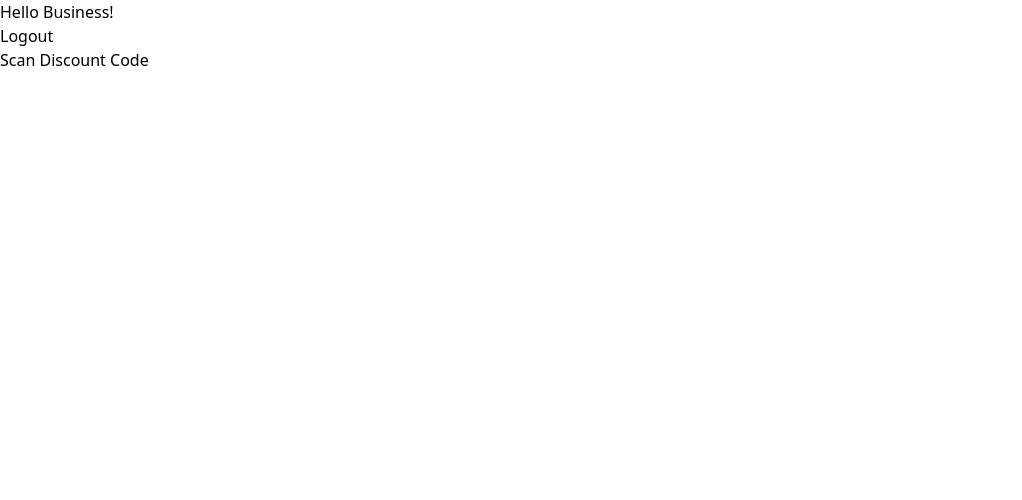
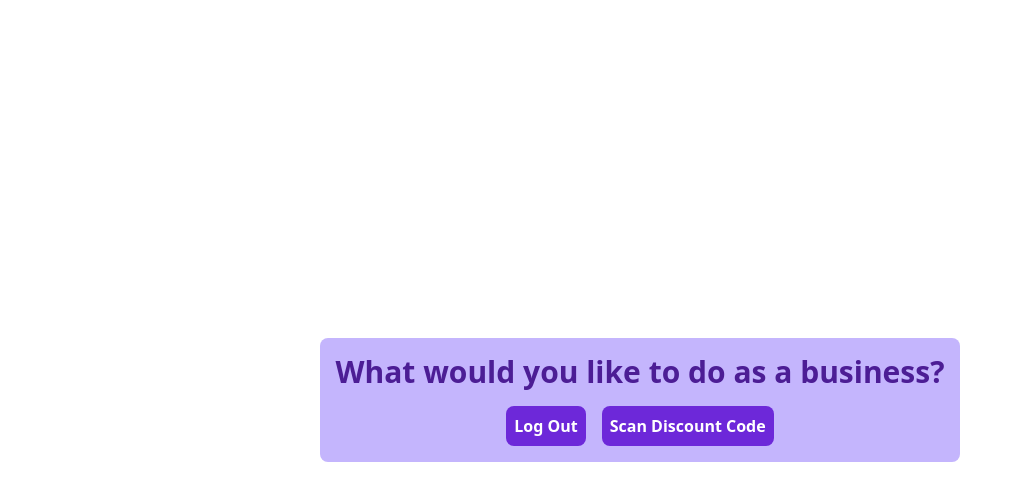
Before and after one commit to 0tt0I/DRP, a Next.js app in the folder app/: page /business-home in a window 1280 px wide. Shown: the top 500 px of the page, without its empty margins (0-1022 px from the left). Built offline with nearby package versions, Linux system fonts and the light colour scheme; no server answers; sample sign-in values are in the browser's storage.

Commit message:
style: styled the business home and scanner page

```diff
--- a/app/pages/business-home.tsx
+++ b/app/pages/business-home.tsx
@@ -13,13 +13,21 @@ export default function BusinessHome () {
   }
 
   return (
-    <div>
-      <h1>Hello Business!</h1>
-      <div>
-        <button onClick={logout}>Logout</button>
-      </div>
-      <div>
-        <button onClick={() => router.push('/qr-scanner')}>Scan Discount Code</button>
+    <div className="home-div">
+      <div className="home-subdiv">
+        <h1>
+          What would you like to do as a business?
+        </h1>
+
+        <div className="home-buttondiv">
+          <button onClick={logout} className="general-button">
+            Log Out
+          </button>
+
+          <button onClick={() => router.push('/qr-scanner')} className="general-button">
+            Scan Discount Code
+          </button>
+        </div>
       </div>
     </div>
   )
--- a/app/pages/index.tsx
+++ b/app/pages/index.tsx
@@ -11,13 +11,13 @@ export default function Home () {
   }
 
   return (
-    <div className="relative grid grid-cols-1 grid-rows-1 h-screen w-screen items-center justify-center">
-      <div className="place-self-center flex flex-col gap-4 bg-violet-300 p-4 rounded-lg">
-        <h1 className="text-3xl text-violet-900 font-bold">
+    <div className="home-div">
+      <div className="home-subdiv">
+        <h1>
           What would you like to do?
         </h1>
 
-        <div className="flex flex-row gap-4 place-content-center">
+        <div className="home-buttondiv">
           <button onClick={logout} className="general-button">
             Log Out
           </button>
--- a/app/pages/qr-scanner.tsx
+++ b/app/pages/qr-scanner.tsx
@@ -2,14 +2,18 @@ import React, { useEffect, useState } from 'react'
 import { BrowserCodeReader, BrowserQRCodeReader } from '@zxing/browser'
 import { auth } from '../firebase'
 import { checkNewCustomer } from '../services/businessQrScan'
+import { useRouter } from 'next/router'
 
 export default function QRScanner () {
+  // Request router.
+  const router = useRouter()
+
   // QR code reader.
   const reader = new BrowserQRCodeReader()
 
   // Result box.
-  const [data, setData] = useState('no result')
-  const [decodeResult, setDecodeResult] = useState('')
+  const [queryData, setQueryData] = useState('No Result')
+  const [decodeResult, setDecodeResult] = useState('N/A')
 
   // Video devices.
   const [selectedDevice, setSelectedDevice] = useState('')
@@ -44,16 +48,16 @@ export default function QRScanner () {
 
       switch (newCust) {
       case -1:
-        setData('Invalid QR-code')
+        setQueryData('Invalid QR-code')
         break
       case 0:
-        setData('This customer has had a discount before...')
+        setQueryData('This customer has had a discount before...')
         break
       case 1:
-        setData('This is a new customer! Treat them to a discount')
+        setQueryData('This is a new customer! Treat them to a discount')
         break
       case 2:
-        setData('This referral is for a different business.')
+        setQueryData('This referral is for a different business.')
         break
       default:
         break
@@ -63,12 +67,23 @@ export default function QRScanner () {
   }, [decodeResult])
 
   return (
-    <div>
-      <video id='scanner-preview' width='512' height='512' />
-      <br />
-      {decodeResult}
-      <br />
-      {data}
+    <div className="home-div">
+      <div className="home-subdiv">
+        <h1>Scan a Customer QR Code</h1>
+
+        <video id='scanner-preview' width='512' height='512' className="rounded-lg" />
+
+        <div className="grid grid-rows-2 grid-flow-col gap-2 min-w-fit">
+          <p className="font-bold text-violet-900">RAW DECODED DATA</p>
+          <p className="font-bold text-violet-900 w-32">REMARK</p>
+          <p>{decodeResult}</p>
+          <p className="w-72">{queryData}</p>
+        </div>
+      </div>
+
+      <button onClick={() => router.push('/business-home')} className="general-button">
+        Back To Home
+      </button>
     </div>
   )
 }
--- a/app/pages/referrals.tsx
+++ b/app/pages/referrals.tsx
@@ -169,7 +169,7 @@ function ReferralEntry (ref: Referral) {
       <div className="flex flex-row gap-4 place-content-start">
         <img src={ref.image} className="object-scale-down h-60 place-self-center rounded-lg" />
 
-        <div className="grid grid-rows-6 grid-flow-col-dense place-content-center gap-2">
+        <div className="grid grid-rows-6 grid-flow-col-dense place-content-center gap-2 w-fit">
           <h1 className="font-bold text-violet-900">PLACE</h1>
           <h1 className="font-bold text-violet-900 w-32">USER EMAIL</h1>
           <h1 className="font-bold text-violet-900">DATE</h1>
--- a/app/styles/styles.css
+++ b/app/styles/styles.css
@@ -33,3 +33,19 @@
 .general-button {
     @apply bg-violet-700 hover:bg-violet-600 p-2 rounded-lg text-white font-bold transition duration-200 text-center
 }
+
+.home-div {
+    @apply relative flex flex-col gap-4 grid-flow-row-dense h-screen w-screen items-center justify-center
+}
+
+.home-subdiv {
+    @apply place-self-center flex flex-col gap-4 bg-violet-300 p-4 rounded-lg
+}
+
+.home-subdiv > h1 {
+    @apply text-3xl text-violet-900 font-bold text-center
+}
+
+.home-buttondiv {
+    @apply flex flex-row gap-4 place-content-center
+}
```
